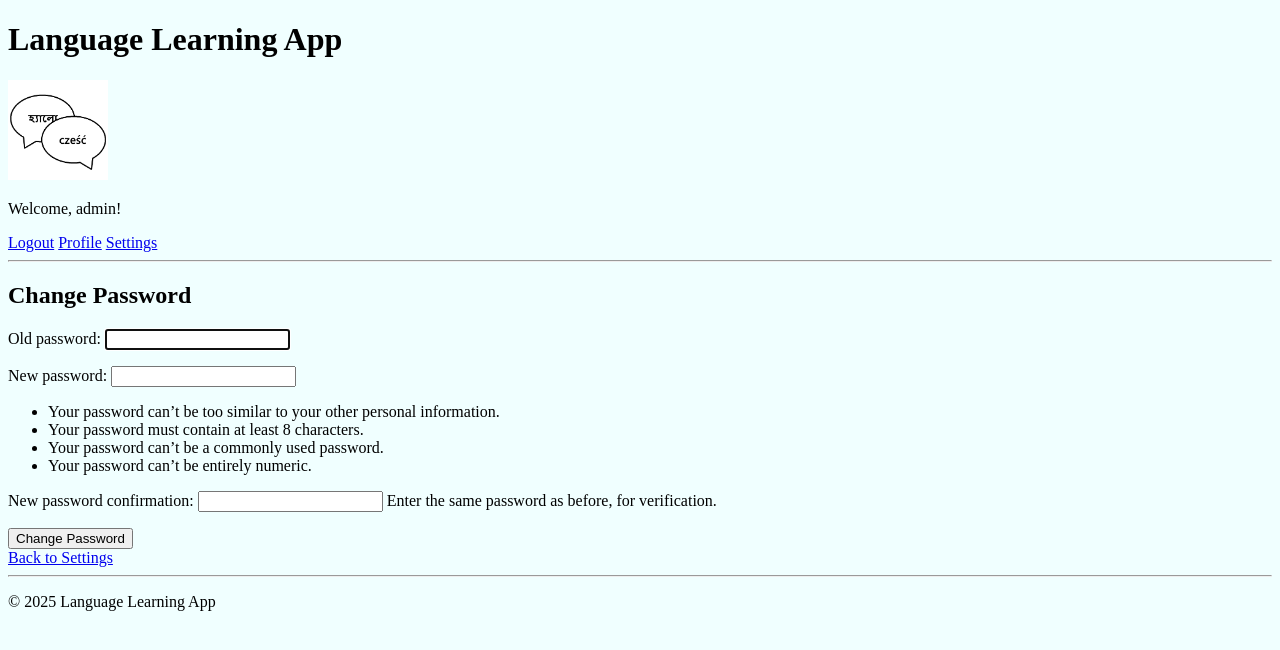
After one commit to AdamRogowski/LanguageLearningApp, a Django app: page /password_change/ in a window 1280 px wide. The commit adds this page. Shown: the top 650 px of the page. Run offline with Django 5.2, Linux system fonts and the light colour scheme; a user stored in the database is signed in.

Commit message:
Password change functionality added

```diff
--- a/base/models.py
+++ b/base/models.py
@@ -23,7 +23,9 @@ class UserProfile(models.Model):
 @receiver(post_save, sender=User)
 def create_or_update_user_profile(sender, instance, created, **kwargs):
     if created:
-        UserProfile.objects.create(user=instance)
+        UserProfile.objects.create(
+            user=instance, display_name=instance.get_full_name() or instance.username
+        )
     else:
         instance.userprofile.save()
 
--- a/base/templates/base/lesson_details.html
+++ b/base/templates/base/lesson_details.html
@@ -12,7 +12,7 @@
     {% endif %}
 {% endif %}
 
-published by {{lesson.author}}
+published by {{ lesson.author.userprofile.display_name }}
 <br>
 access rights: {{lesson.access_type.name}}
 <br>
--- /dev/null
+++ b/base/templates/base/password_change_form.html
@@ -0,0 +1,10 @@
+{% extends "main.html" %}
+{% block content %}
+<h2>Change Password</h2>
+<form method="post">
+    {% csrf_token %}
+    {{ form.as_p }}
+    <button type="submit">Change Password</button>
+</form>
+<a href="{% url 'settings' %}">Back to Settings</a>
+{% endblock content %}
--- a/base/templates/base/settings.html
+++ b/base/templates/base/settings.html
@@ -9,5 +9,6 @@
     {{ profile_form.as_p }}
     <button type="submit">Save Changes</button>
 </form>
+<a href="{% url 'password_change' %}"><button>Change Password</button></a>
 <a href="{% url 'profile' %}"><button>Back to Profile</button></a>
 {% endblock content %}
--- a/base/urls.py
+++ b/base/urls.py
@@ -112,4 +112,11 @@ urlpatterns = [
     ),
     path("profile/", views.profile_view, name="profile"),
     path("settings/", views.settings_view, name="settings"),
+    path(
+        "password_change/",
+        auth_views.PasswordChangeView.as_view(
+            template_name="base/password_change_form.html", success_url="/settings/"
+        ),
+        name="password_change",
+    ),
 ] + static(settings.MEDIA_URL, document_root=settings.MEDIA_ROOT)
```
Also changed, not shown: db.sqlite3.
